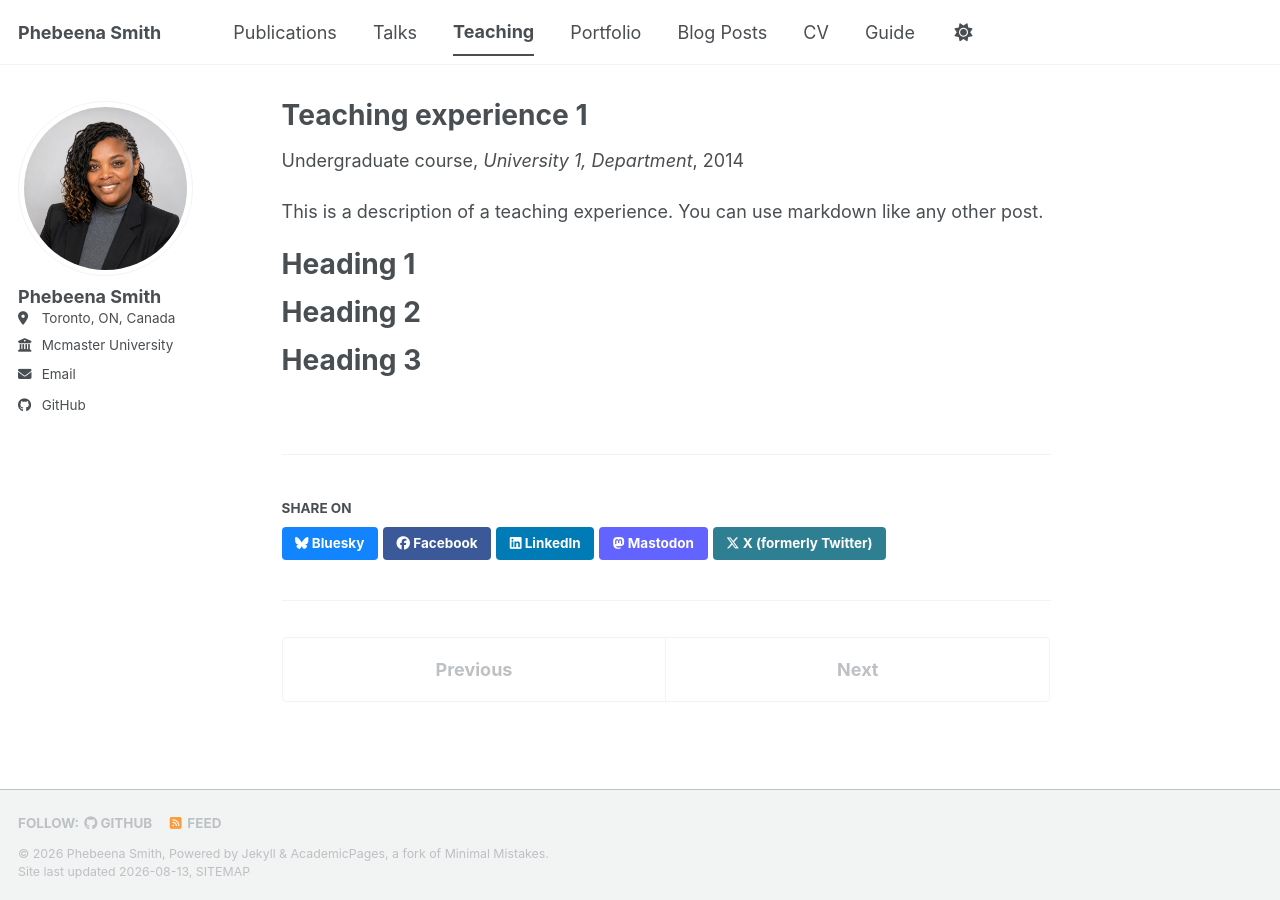
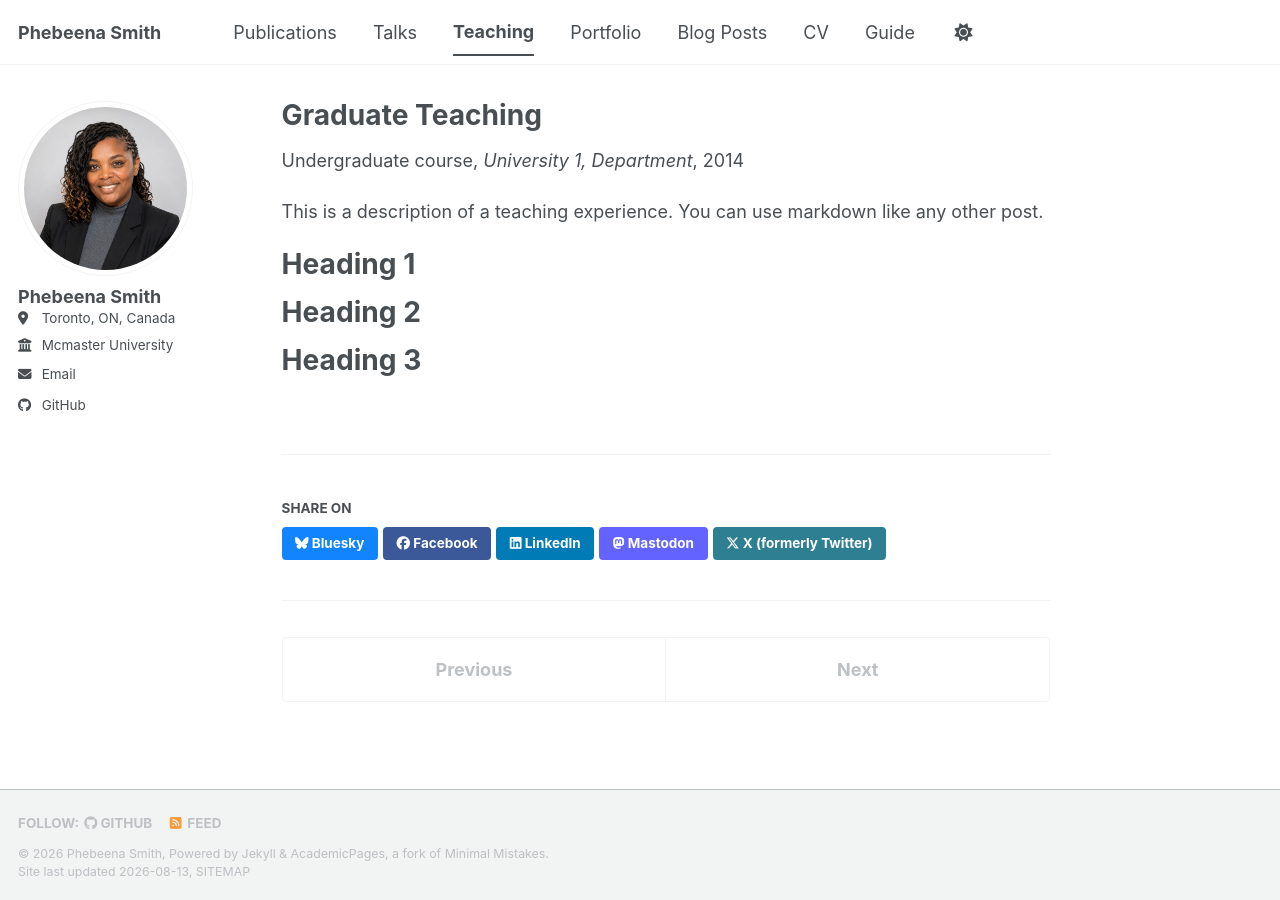
Before and after one commit to phebeenasmith/phebeenasmith.github.io, a Jekyll site: the page built from _teaching/2014-spring-teaching-1.md, in a window 1280 px wide. Built offline with Jekyll 4.4.1, drawn with Linux system fonts in a browser that asks for light colours; a style sheet for code colours, icons or effects is not loaded.

Commit message:
Update 2014-spring-teaching-1.md
Update

```diff
--- a/_teaching/2014-spring-teaching-1.md
+++ b/_teaching/2014-spring-teaching-1.md
@@ -1,5 +1,5 @@
 ---
-title: "Teaching experience 1"
+title: "Graduate Teaching"
 collection: teaching
 type: "Undergraduate course"
 permalink: /teaching/2014-spring-teaching-1
```
